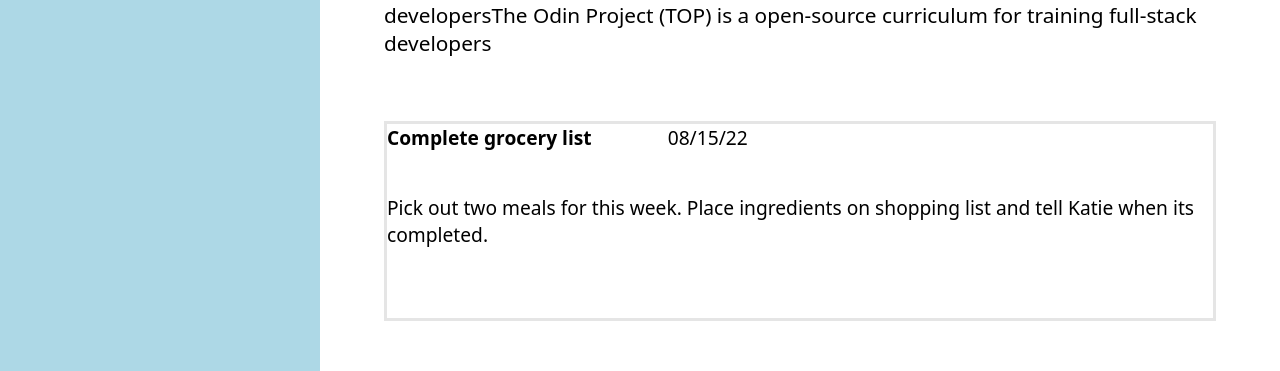
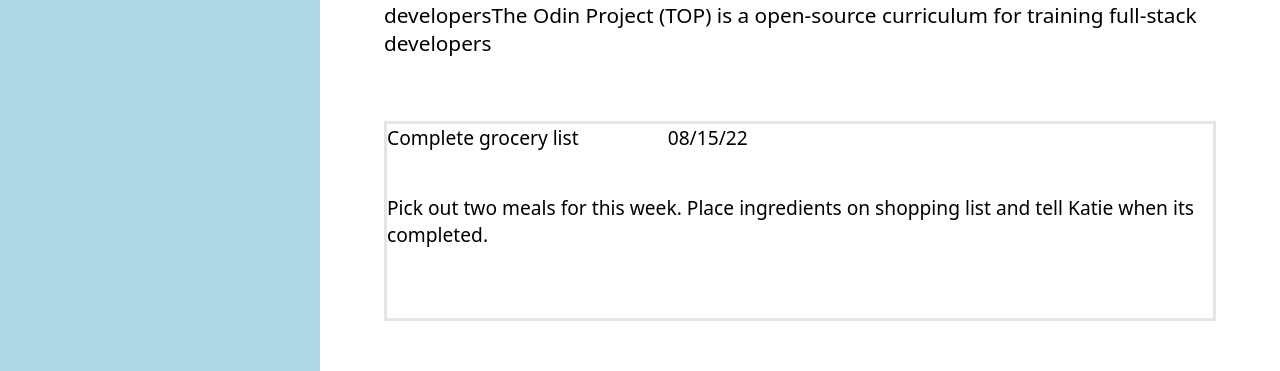
Before and after one commit to COValhalla/todo-list, a website built with webpack: page src/template.html in a window 1280 px wide. Shown: the part 228-599 px from the top of the page. Built offline with nearby package versions, Linux system fonts and the light colour scheme.

Commit message:
Initial styling done. Time for JS.

```diff
--- a/styles.css
+++ b/styles.css
@@ -54,6 +54,7 @@
     Arial, sans-serif;
   display: flex;
   flex-direction: column;
+  gap: 1.5rem;
   padding: 4rem 4rem 0 4rem;
 }
 
@@ -67,7 +68,6 @@
 }
 
 .card__title {
-  font-weight: 600;
   grid-column: 1/2;
   grid-row: 1/2;
 }
```
Also changed, not shown: dist/index.html.
